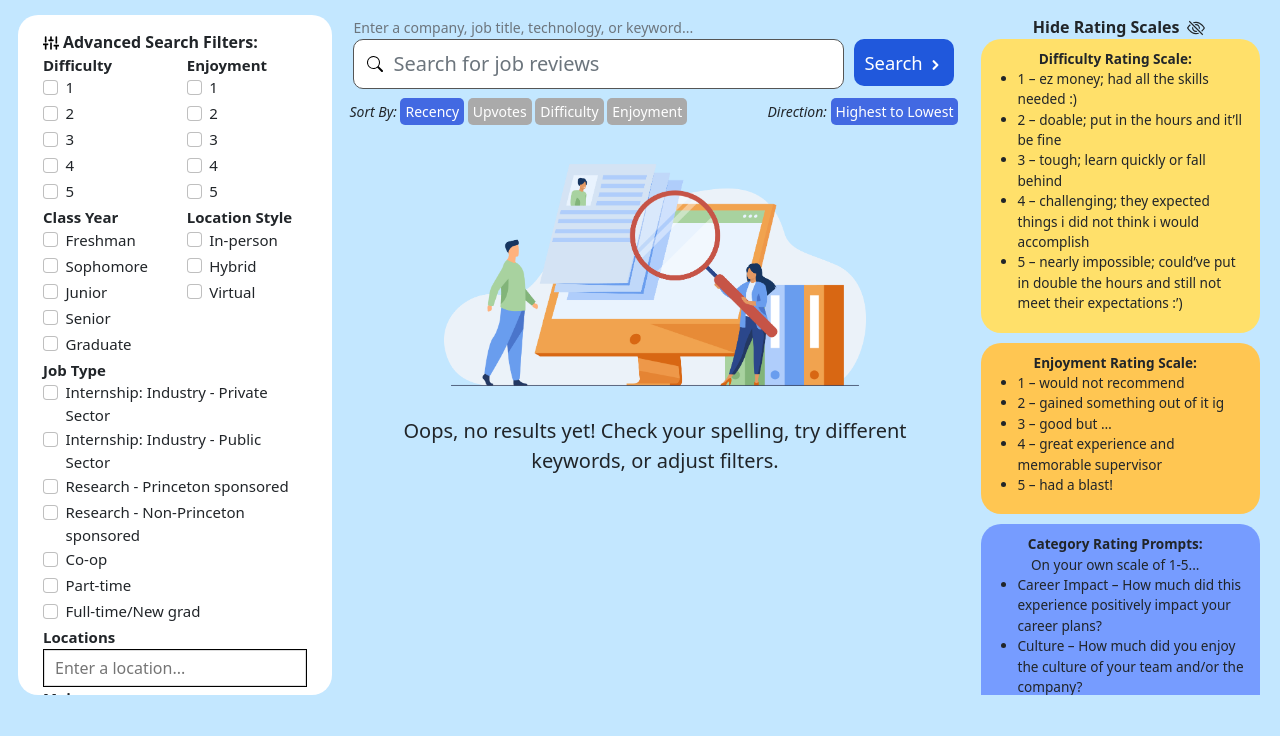
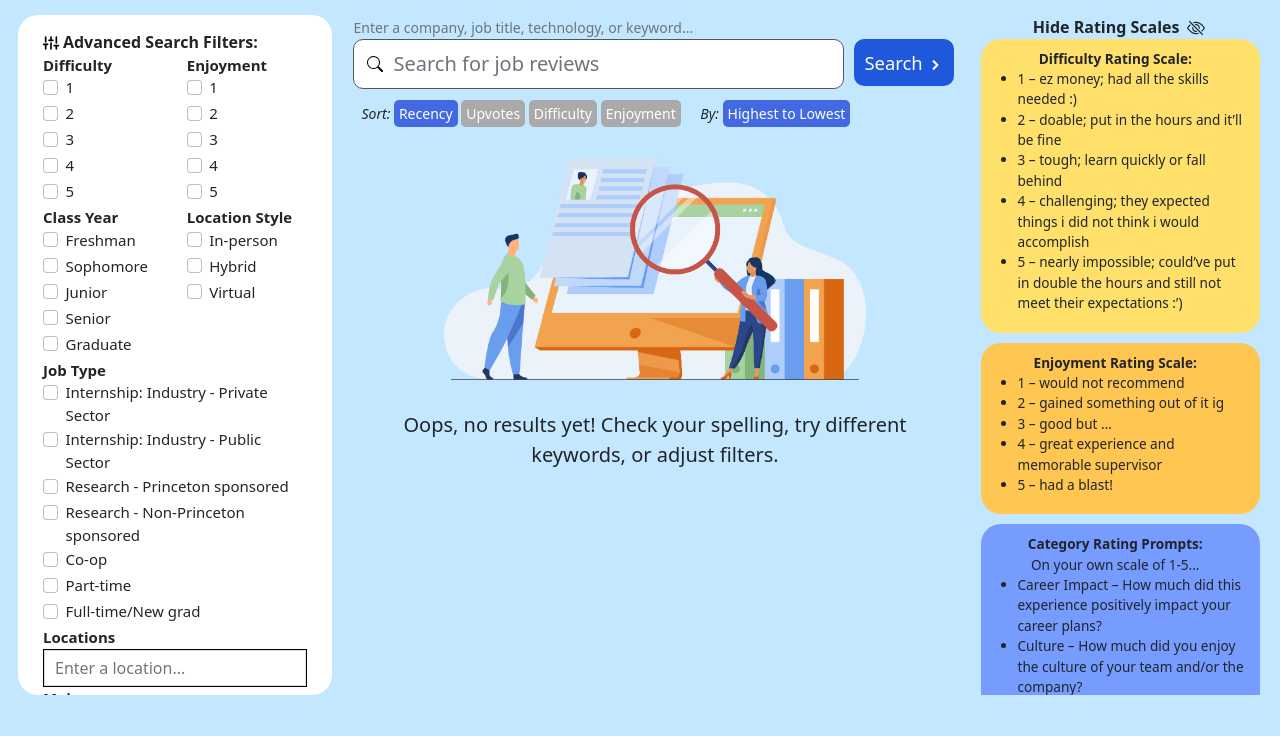
Before and after one commit to ambrim/TigerJobs, a Flask app: template templates/jobs.html in a window 1280 px wide. Shown: the part 64-800 px from the top of the page. Run offline with Flask 2, Linux system fonts and the light colour scheme; the template is opened without the code that fills it, so the values that code supplies are empty.

Commit message:
some ui changes

```diff
--- a/static/app.css
+++ b/static/app.css
@@ -430,14 +430,19 @@ input.nosubmit {
 }
 
 .search-results-card {
-    width: 100%;
+    align-items: center;
+    align-content: center;
+    margin-left: 10px;
+    margin-right: 10px;
     margin-bottom: 15px;
     margin-top: 15px;
     border-radius: 10px;
     padding: 15px;
     background-color: #fff;
     transition: transform 0.3s;
+    box-shadow: 0px 0px 5px 5px #b9d1ff;
 }
+.top-buffer { margin-top:10px; }
 
 .search-results-card:hover {
     transform: scale(1.03);
--- a/templates/job_search_form.html
+++ b/templates/job_search_form.html
@@ -22,18 +22,20 @@
         </span>
     </div>
 </div>
-<div class="row">
-    <div class="sort-bar col-sm-8">
-        <i>Sort By:</i>
+<div class="row top-buffer">
+    <div>
+        <span class="sort-bar col-sm-8">
+            <i>Sort:</i>
             <span><button id="sortDate" class="sort-btn sort-btn-selected" onclick="changeSortDate()">Recency</button></span>
             <span><button id="sortUpvoted" class="sort-btn" onclick="changeSortUpvote()">Upvotes</button></span>
             <span><button id="sortDifficulty" class="sort-btn" onclick="changeSortDifficulty()">Difficulty</button></span>
             <span><button id="sortEnjoyment" class="sort-btn" onclick="changeSortEnjoyment()">Enjoyment</button></span>
             <span></span>
-    </div>
-    <div class="sort-bar col-sm-4">
-        <i>Direction:</i>
+        </span>
+        <span class="sort-bar col-sm-4">
+            <i>By:</i>
             <span><button id="sortDirection" class="sort-btn sort-btn-selected" onclick="changeSortDirection()">Highest to Lowest</button></span>
+        </span>
     </div>
 </div>
 <script>
```
Lines whose indentation alone changed are shown as unchanged.
